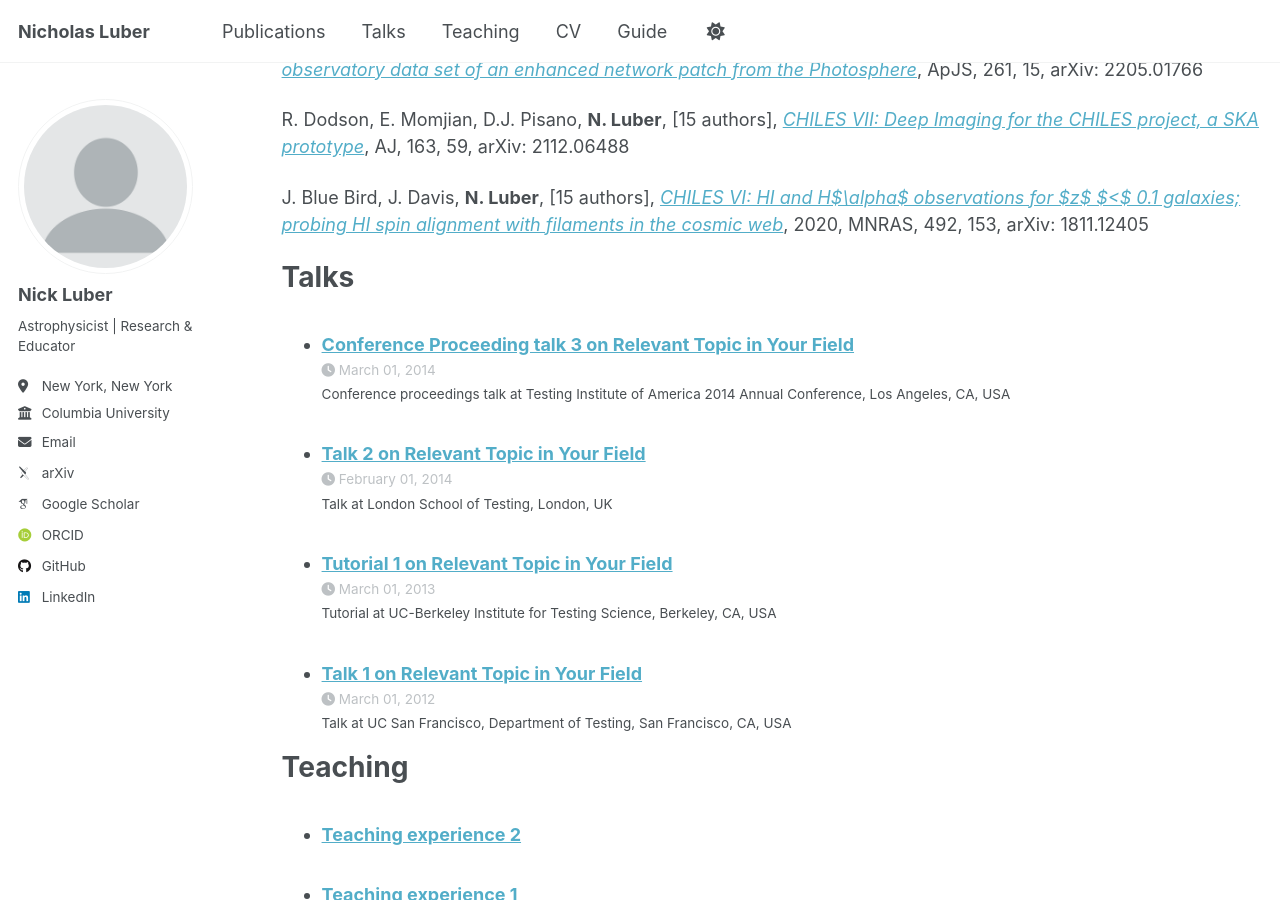
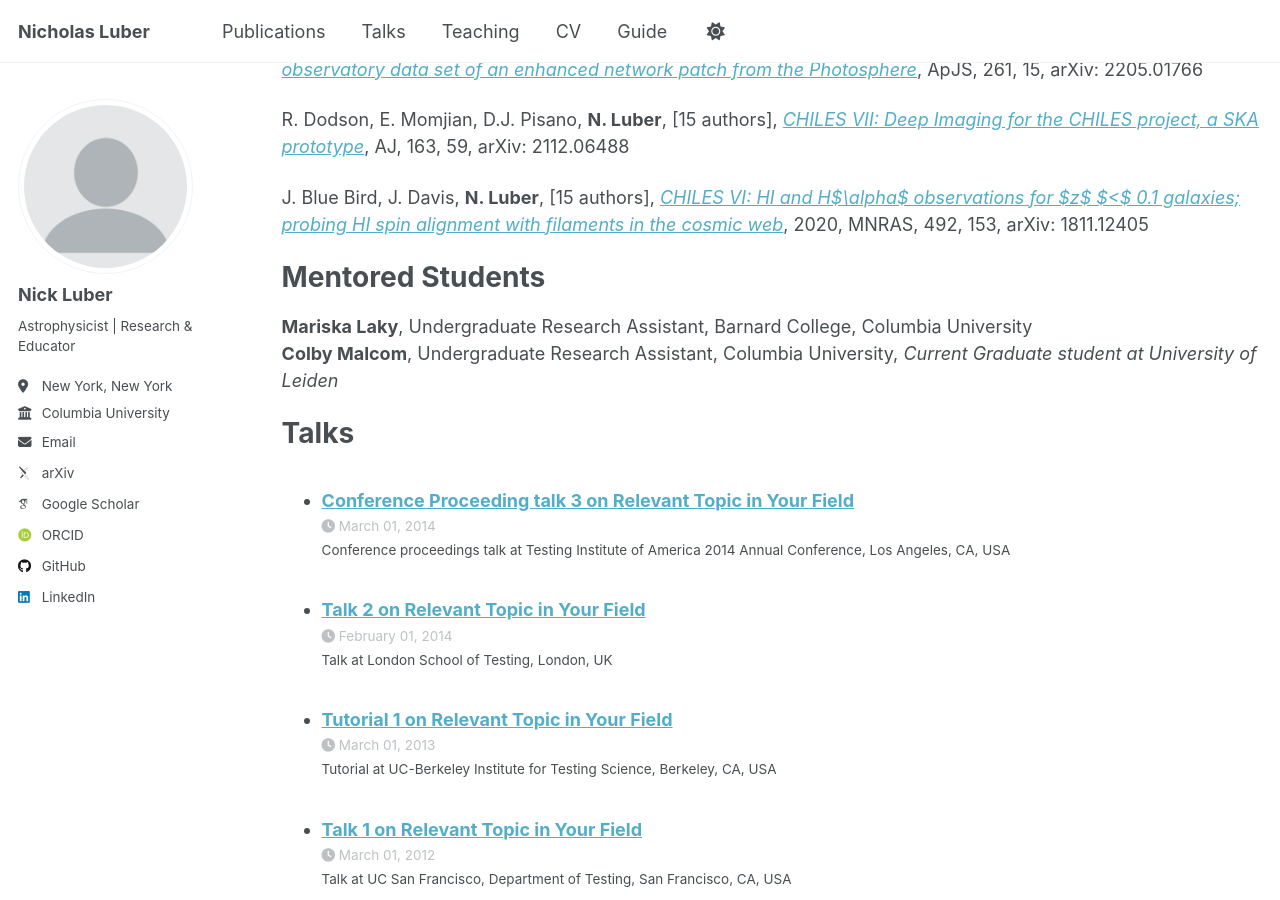
Before and after one commit to nicholasluber/nicholasluber.github.io, a Jekyll site: the page built from _pages/cv.md, in a window 1280 px wide and 900 px high, scrolled down 2215 px. Built offline with Jekyll 4.4.1, drawn with Linux system fonts in a browser that asks for light colours; some web fonts are replaced; a script that is not in the unit is left out.

Commit message:
Update cv.md

```diff
--- a/_pages/cv.md
+++ b/_pages/cv.md
@@ -82,6 +82,11 @@ R. Dodson, E. Momjian, D.J. Pisano, **N. Luber**, \[15 authors\], [*CHILES VII:
 J. Blue Bird, J. Davis, **N. Luber**, \[15 authors\], [*CHILES VI: HI and H$\alpha$ observations for $z$ $<$ 0.1 galaxies; probing HI spin alignment with filaments in the cosmic web*](https://ui.adsabs.harvard.edu/abs/2020MNRAS.492..153B/abstract), 2020, MNRAS, 492, 153, arXiv: 1811.12405
 
 
+Mentored Students
+======
+**Mariska Laky**, Undergraduate Research Assistant, Barnard College, Columbia University
+**Colby Malcom**, Undergraduate Research Assistant, Columbia University, *Current Graduate student at University of Leiden*
+
 Talks
 ======
   <ul>{% for post in site.talks reversed %}
```
